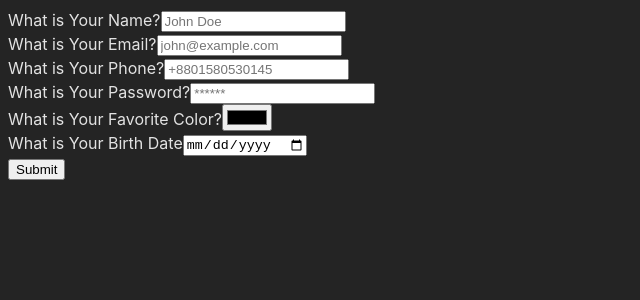
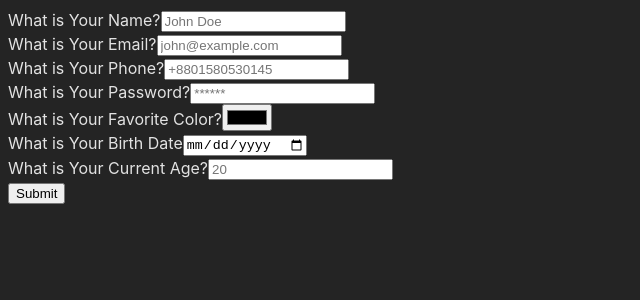
Before and after one commit to rakibul-wdp/full-stack-army, a React (Vite) app in the folder 30-frontend-3-react-functional-component/functional-component/: page /json in a window 1280 px wide. Shown: the top 300 px of the page, without its empty margins (0-640 px from the left). Built offline with nearby package versions, Linux system fonts and the light colour scheme.

Commit message:
add another field

```diff
--- a/30-frontend-3-react-functional-component/functional-component/src/components/DynamicForm.jsx
+++ b/30-frontend-3-react-functional-component/functional-component/src/components/DynamicForm.jsx
@@ -30,6 +30,11 @@ const formFields = {
     type: "date",
     label: "What is Your Birth Date",
     placeholder: "01-01-2023"
+  },
+  age: {
+    type: "number",
+    label: "What is Your Current Age?",
+    placeholder: "20"
   }
 };
 
```
